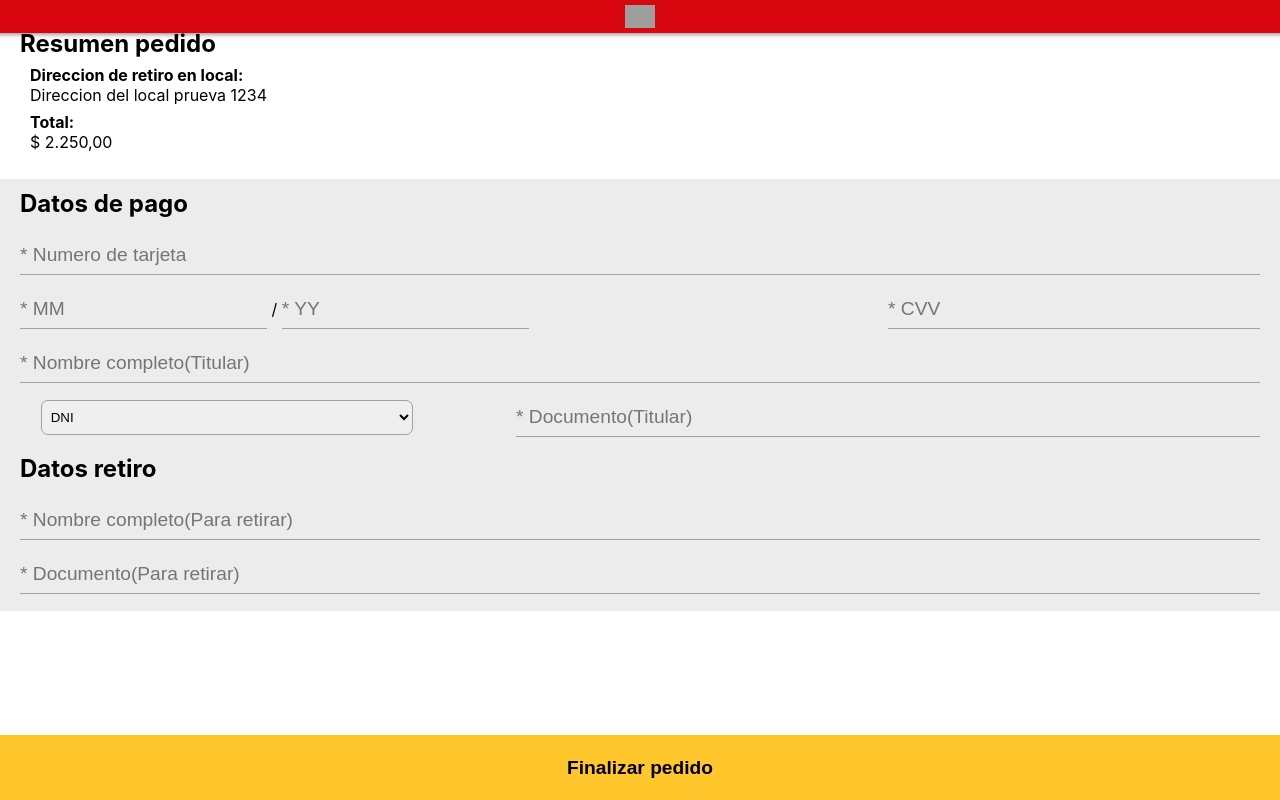
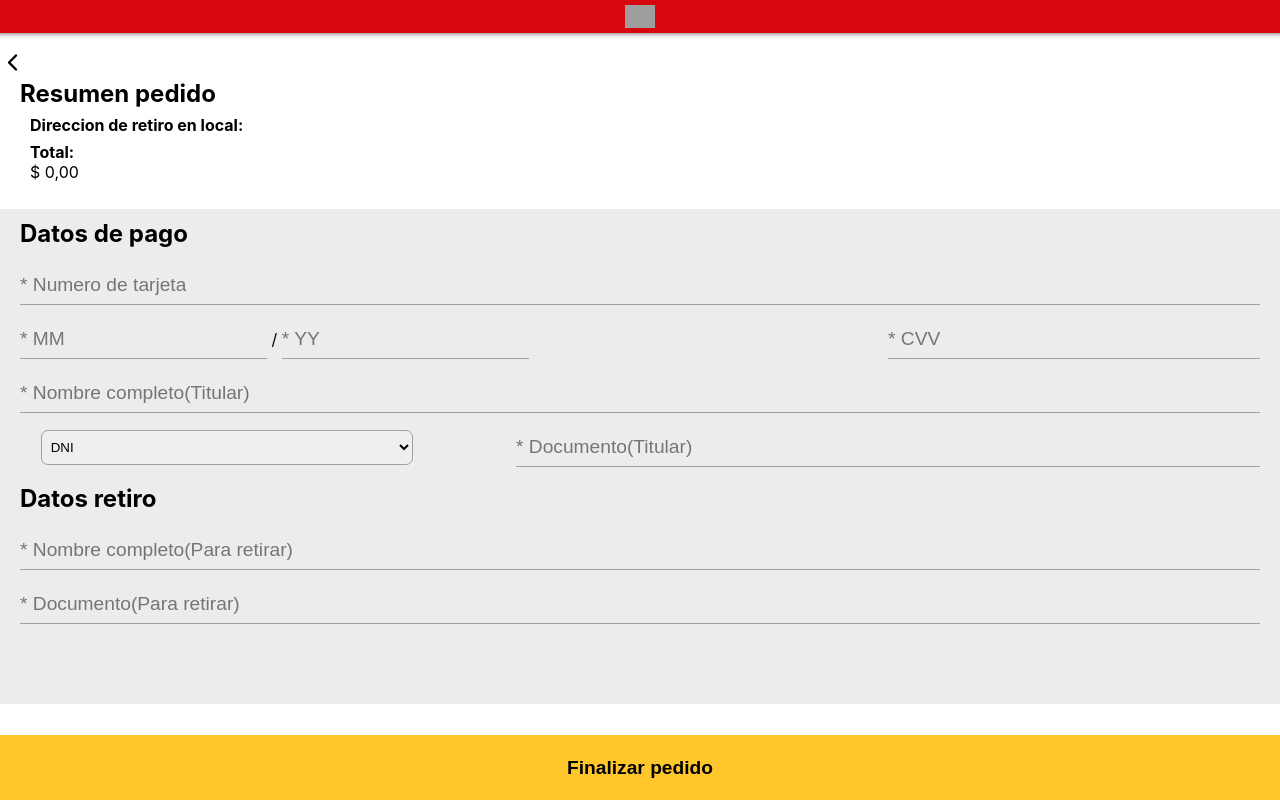
Before and after one commit to JulianKominovic/proyecto-de-soft, a React (Vite) app: page /pago in a window 1280 px wide. Built offline with nearby package versions, Linux system fonts and the light colour scheme; grey boxes are pictures that could not be loaded; a web font is replaced by a local one.

Commit message:
pago muestra precio y local+local para ver carrito

```diff
--- a/src/pages/Catalogo.jsx
+++ b/src/pages/Catalogo.jsx
@@ -35,7 +35,6 @@ const Catalogo = () => {
   const { getCarritoItems } = useCarrito();
   const { getLocal } = useLocal();
 
-
   useEffect(() => {
     fetch(`http://localhost:4000/api/products/`)
       .then((response) => response.json())
@@ -64,12 +63,7 @@ const Catalogo = () => {
               <button className="boton">Pedí y Retirá</button>
             </Link>
 
-            { getLocal()?.length > 0 ? (
-
-              <Local direccion={getLocal()}/>
-
-            ) : null}
-
+            {getLocal()?.length > 0 ? <Local direccion={getLocal()} /> : null}
           </section>
 
           {/* caja de filtros */}
@@ -103,7 +97,7 @@ const Catalogo = () => {
           </section>
 
           {/* Boton Ver Carrito */}
-          {getCarritoItems()?.length > 0 ? (
+          {getCarritoItems()?.length > 0 && getLocal()?.length > 0 ? (
             <Link to={"/carrito"} key={"Ver Carrito"}>
               <button className="boton-ver-carrito">Ver Carrito</button>
             </Link>
--- a/src/pages/Pago.css
+++ b/src/pages/Pago.css
@@ -1,3 +1,9 @@
+.botonAtras {
+  width: 20px;
+  aspect-ratio: 1/1;
+  margin-top: 50px;
+}
+
 .resumenPedido {
   text-align: left;
   margin-left: 20px;
@@ -82,6 +88,10 @@
   justify-self: left;
 }
 
+.ultimo {
+  margin-bottom: 70px;
+}
+
 .botonSubmit {
   font-size: larger;
   font-weight: bold;
--- a/src/pages/Pago.jsx
+++ b/src/pages/Pago.jsx
@@ -6,22 +6,19 @@ import swal from "sweetalert";
 import "./Pago.css";
 
 import { FlechaAtras } from "../assets/icons/Icons";
-
-const direccion = "Direccion del local prueva 1234";
-
-const carrito = [
-  { product: { precio: 500, nombre: "hamburguesa 1" }, cantidad: 1 },
-  { product: { precio: 250, nombre: "hamburguesa 2" }, cantidad: 3 },
-  { product: { precio: 500, nombre: "hamburguesa 3" }, cantidad: 2 },
-];
+import useCarrito from "../context/useCarrito";
+import useLocal from "../context/useLocal";
 
 const Pago = () => {
-  const precioTotal = carrito.reduce(
+  const { getCarritoItems } = useCarrito();
+  const { getLocal } = useLocal();
+  const redireccionar = useNavigate();
+
+  const precioTotal = getCarritoItems().reduce(
     (total, currentValue) =>
-      (total = total + currentValue.cantidad * currentValue.product.precio),
+      (total = total + currentValue.unidades * currentValue.price),
     0
   );
-  const redireccionar = useNavigate();
 
   const precioFormateado = new Intl.NumberFormat("es-AR", {
     style: "currency",
@@ -43,7 +40,7 @@ const Pago = () => {
             <p>
               <b>Direccion de retiro en local:</b>
             </p>
-            <p>{direccion}</p>
+            {getLocal()}
           </li>
           <li>
             <p>
@@ -107,7 +104,7 @@ const Pago = () => {
           </li>
           <li>
             <input
-              className="campo largo"
+              className="campo largo ultimo"
               type="text"
               placeholder="* Documento(Para retirar)"
             />
@@ -119,7 +116,7 @@ const Pago = () => {
         onClick={() => {
           swal(
             "Pago realizado correctamente",
-            `Se podrá retirar el pedido en:\n${direccion}`,
+            `Se podrá retirar el pedido en:\n${getLocal()}`,
             "success",
             {
               button: {
```
